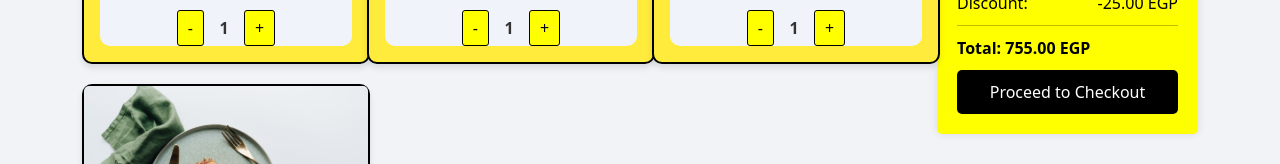
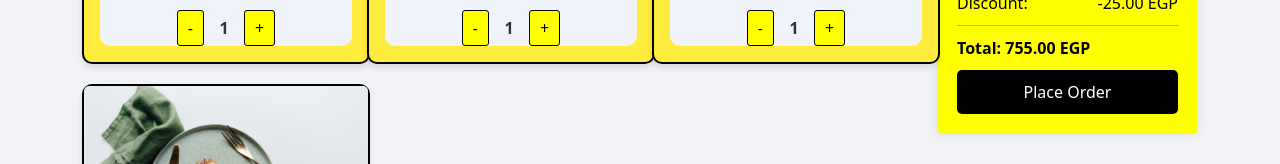
Before and after one commit to shemaamohamed/restaurant-app, a React (Create React App) app: page /checkout in a window 1280 px wide. Shown: the part 459-623 px from the top of the page. Built offline with nearby package versions, Linux system fonts and the light colour scheme.

Commit message:
change in button in sidebar

```diff
--- a/src/components/SideBar.jsx
+++ b/src/components/SideBar.jsx
@@ -35,7 +35,7 @@ function SideBar() {
         <p>Discount: <span>-{discount.toFixed(2)} EGP</span></p>
         <hr />
         <p><strong>Total: <span>{total.toFixed(2)} EGP</span></strong></p>
-        <button className="checkout-btn">Proceed to Checkout</button>
+        <button className="checkout-btn">Place Order</button>
       </div>
     </div>
   );
```
